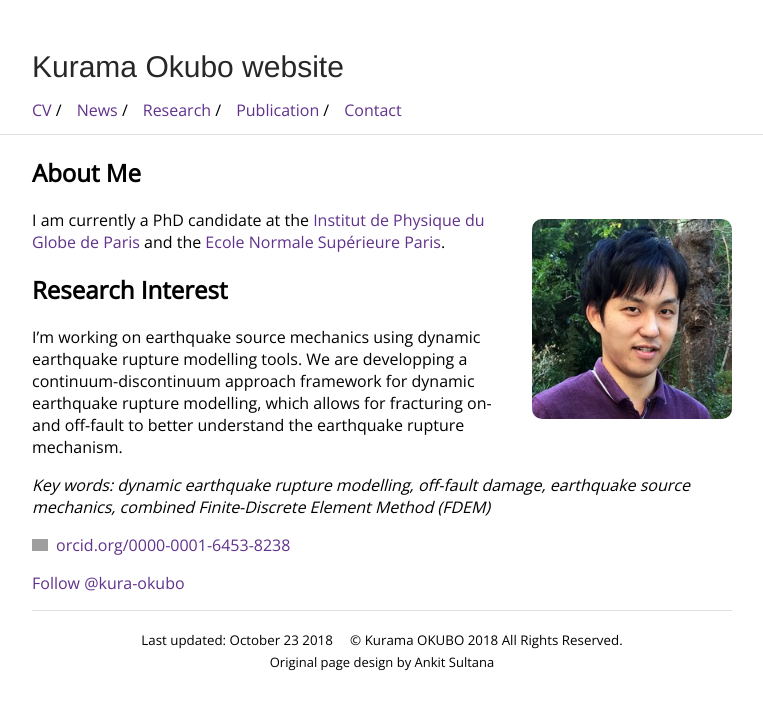
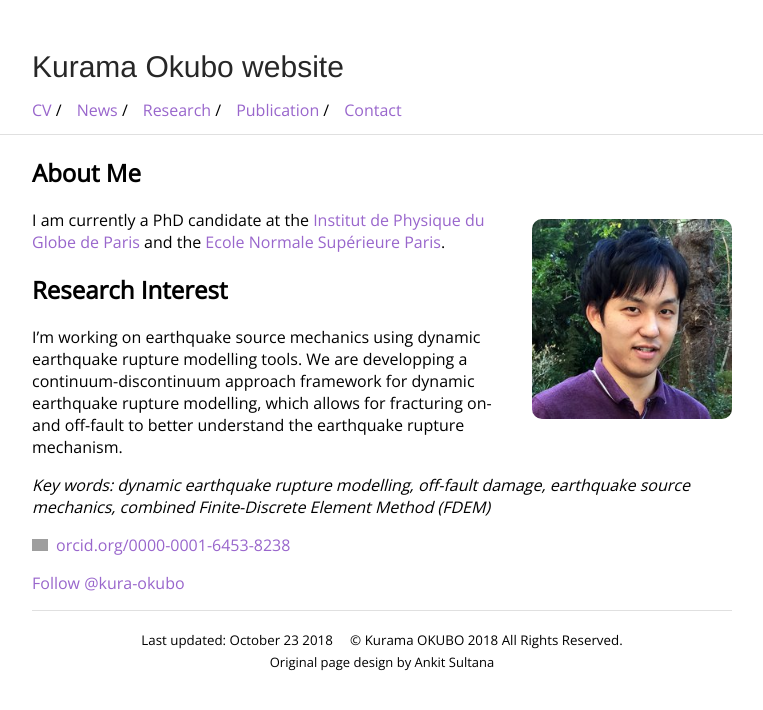
Before and after one commit to kura-okubo/kura-okubo.github.io, a Jekyll site: the page built from _pages/index.md, in a window 1280 px wide. Shown: the top 710 px of the page, without its empty margins (258-1021 px from the left). Built offline with Jekyll 4.4.1, drawn with Linux system fonts in a browser that asks for light colours; grey boxes are pictures that could not be loaded.

Commit message:
change color

```diff
--- a/_sass/vars.scss
+++ b/_sass/vars.scss
@@ -2,7 +2,7 @@
  * Customization Variables
  */
 
-$accent: #61328C;
+$accent: #9966CC;
 $image-size: 200px;
 
 /*
```
Also changed, not shown: 8 other files.
